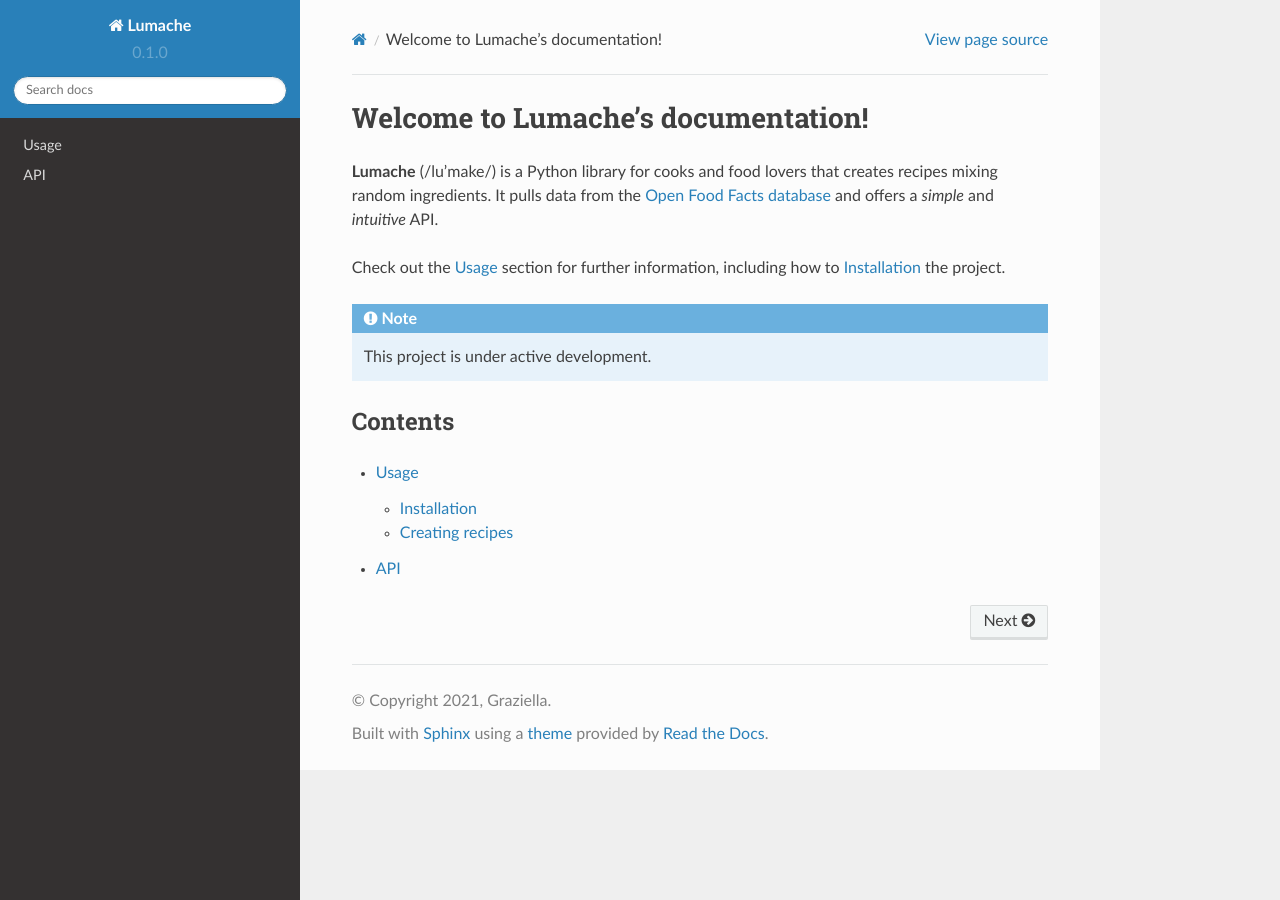
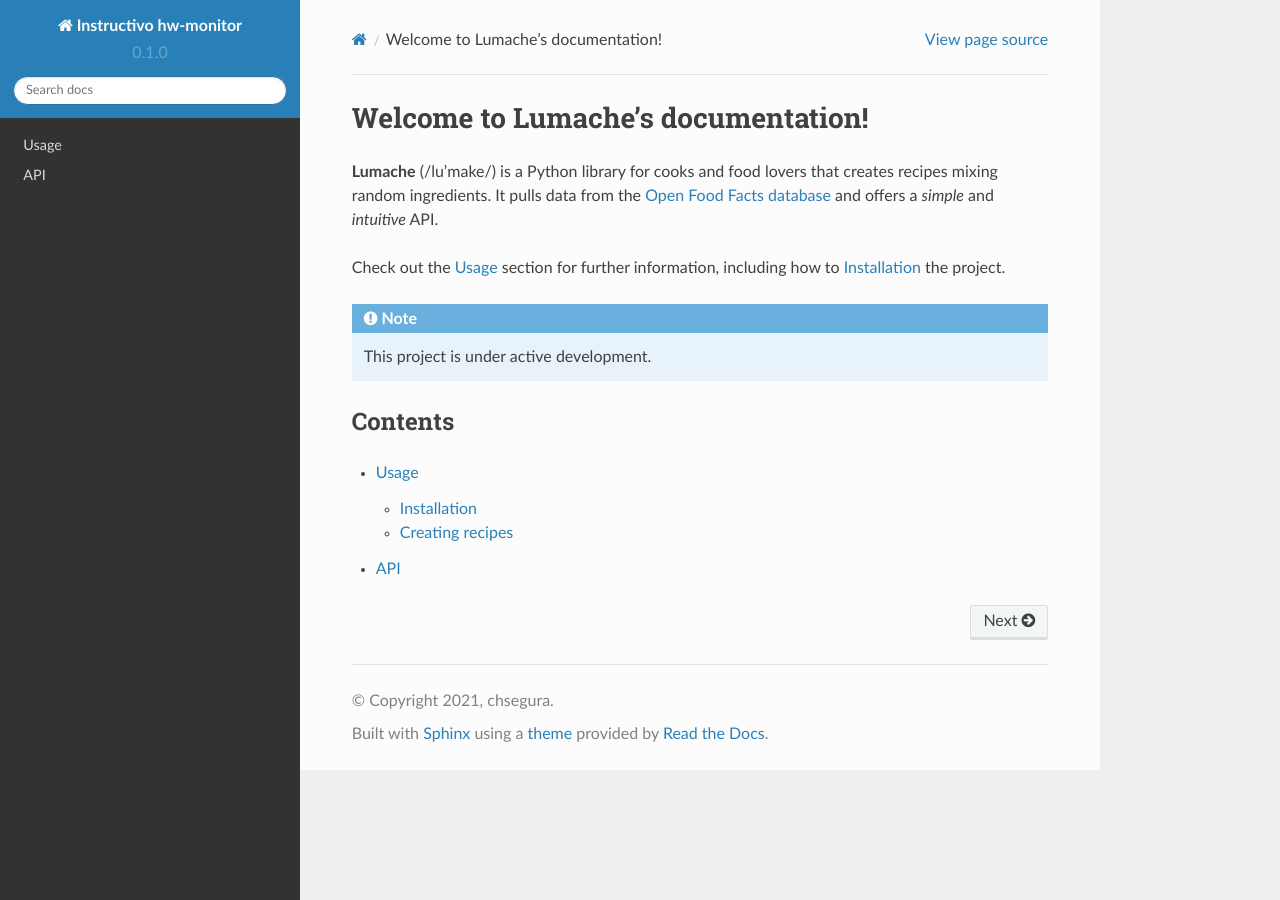
Before and after one commit to chsegura/rtd-tutorial, a Sphinx documentation site: the page built from docs/source/index.rst, in a window 1280 px wide. Built offline with Sphinx 7.4.7 and the Read the Docs theme 2.0.0, drawn with Linux system fonts in a browser that asks for light colours.

Commit message:
Update conf.py

```diff
--- a/docs/source/conf.py
+++ b/docs/source/conf.py
@@ -2,9 +2,9 @@
 
 # -- Project information
 
-project = 'Lumache'
-copyright = '2021, Graziella'
-author = 'Graziella'
+project = 'Instructivo hw-monitor'
+copyright = '2021, chsegura'
+author = 'chsegura'
 
 release = '0.1'
 version = '0.1.0'
```
